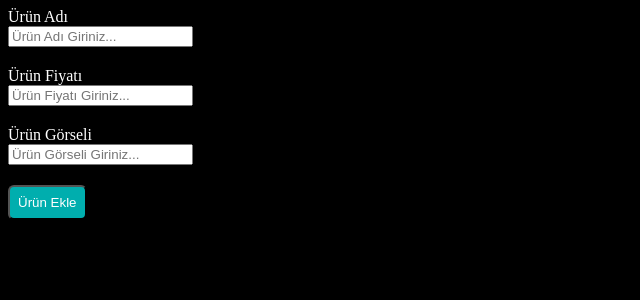
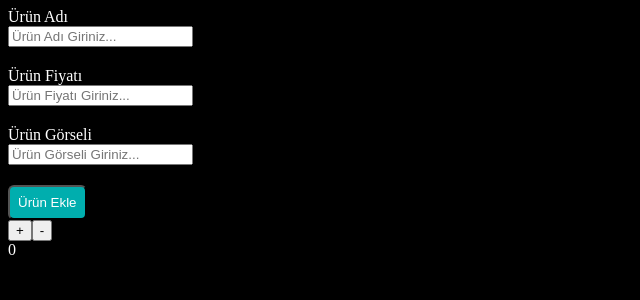
Before and after one commit to berkkdemirr/turkcell-global-bilgi-react-egitimi, a React (Vite) app: page / in a window 1280 px wide. Shown: the top 300 px of the page, without its empty margins (0-640 px from the left). Built offline with nearby package versions, Linux system fonts and the light colour scheme.

Commit message:
previous state kullanımı

```diff
--- a/src/App.jsx
+++ b/src/App.jsx
@@ -1,13 +1,16 @@
+import { useState } from "react";
 import Counter from "./components/Counter";
 import ProductForm from "./components/Products/ProductForm";
 import Products from "./components/Products/Products";
 
 function App() {
+  const [counter, setCounter] = useState(0);
   return (
     <div className="app">
       <ProductForm />
-      {/* <Counter />
-      <Products /> */}
+      <Counter setCounter={setCounter}  />
+      {counter}
+      {/* <Products /> */}
     </div>
   );
 }
--- a/src/components/Counter.jsx
+++ b/src/components/Counter.jsx
@@ -1,12 +1,14 @@
-import { useState } from "react";
-
-function Counter() {
-  const [counter, setCounter] = useState(0);
+/* Previous State */
+function Counter(props) {
   return (
     <div>
-      <button onClick={() => setCounter(counter + 1)}>+</button>
-      <span> {counter} </span>
-      <button onClick={() => setCounter(counter - 1)}>-</button>
+      <button onClick={() => props.setCounter((prevState) => prevState + 1)}>
+        +
+      </button>
+      {/* <span> {props.counter} </span> */}
+      <button onClick={() => props.setCounter((prevState) => prevState - 1)}>
+        -
+      </button>
     </div>
   );
 }
```
